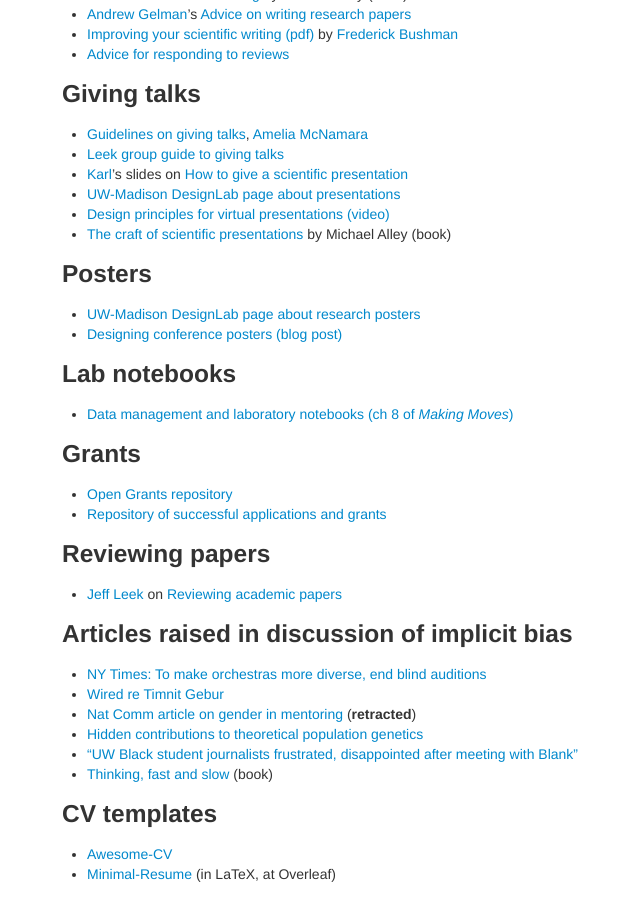
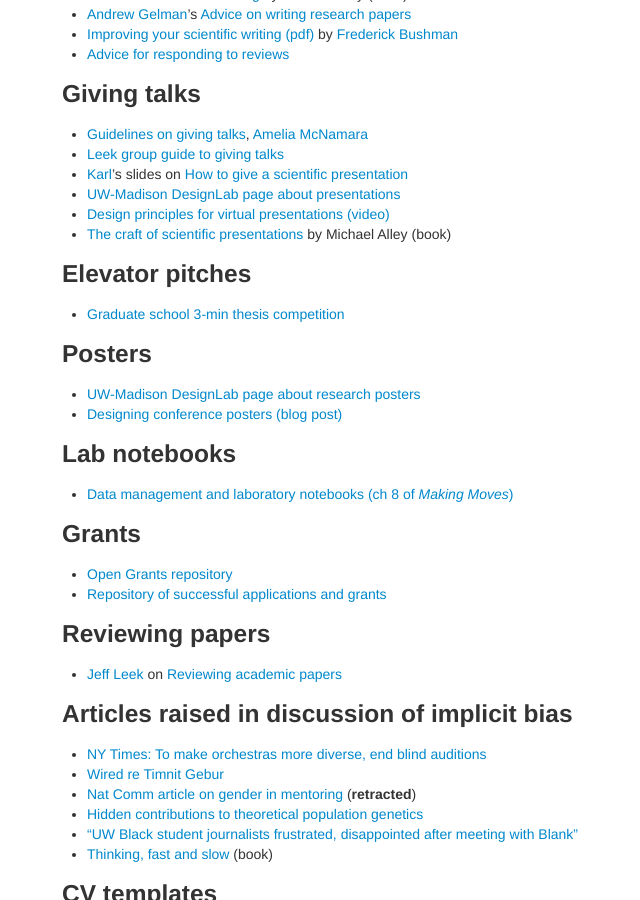
Before and after one commit to kbroman/BMI883, a Jekyll site: the page built from resources.md, in a window 1280 px wide and 900 px high, scrolled down 548 px. Shown: the whole window, without its empty margins (228-868 px from the left). Built offline with Jekyll 4.4.1, drawn with Linux system fonts in a browser that asks for light colours.

Commit message:
resources.md: link to grad school competition on 3-min thesis

```diff
--- a/resources.md
+++ b/resources.md
@@ -46,6 +46,10 @@ description: Resources for BMI 883/884, Biomedical data science professional ski
 - [UW-Madison DesignLab](https://designlab.wisc.edu) [page about presentations](https://designlab.wisc.edu/resources/projects/presentations/)
 - [Design principles for virtual presentations (video)](https://uwmadison.box.com/s/9mjv8jiai3qt5nbbssk5c56dc8qugc4g)
 - [The craft of scientific presentations](https://amzn.to/3mDqxU2) by Michael Alley (book)
+
+### Elevator pitches
+
+- [Graduate school 3-min thesis competition](https://grad.wisc.edu/professional-development/3-minute-thesis/)
 
 ### Posters
 
```
